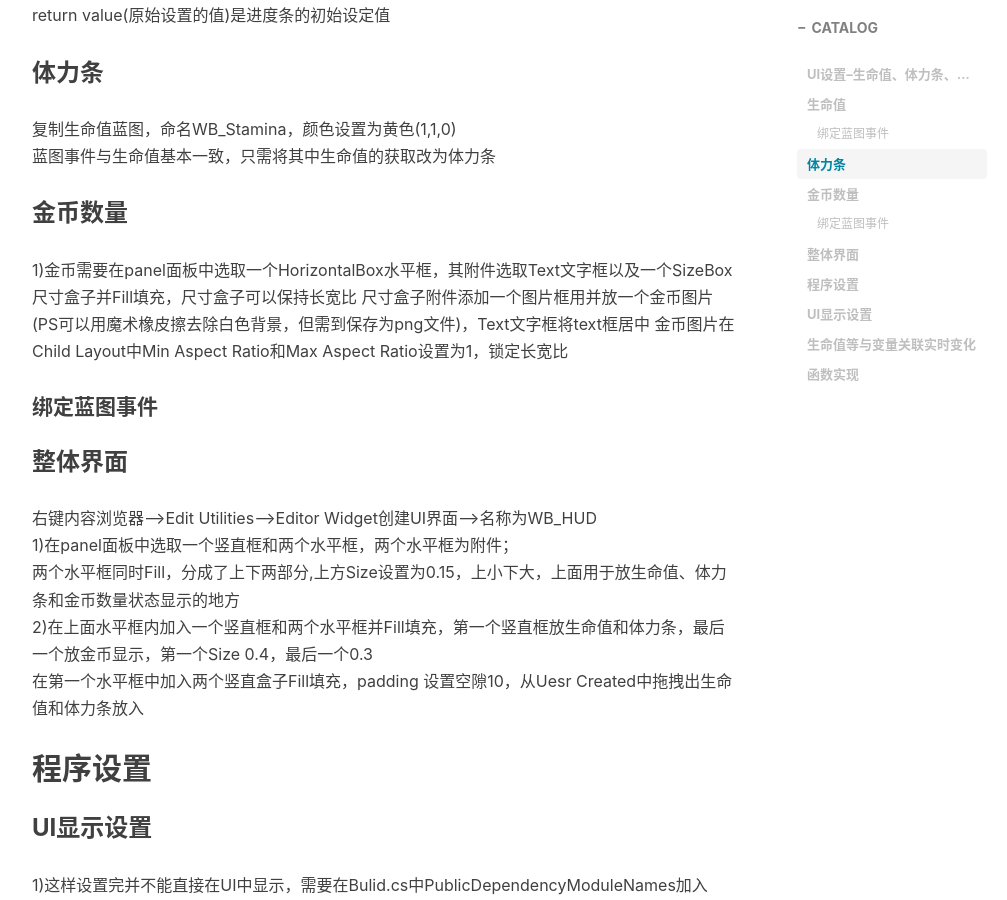
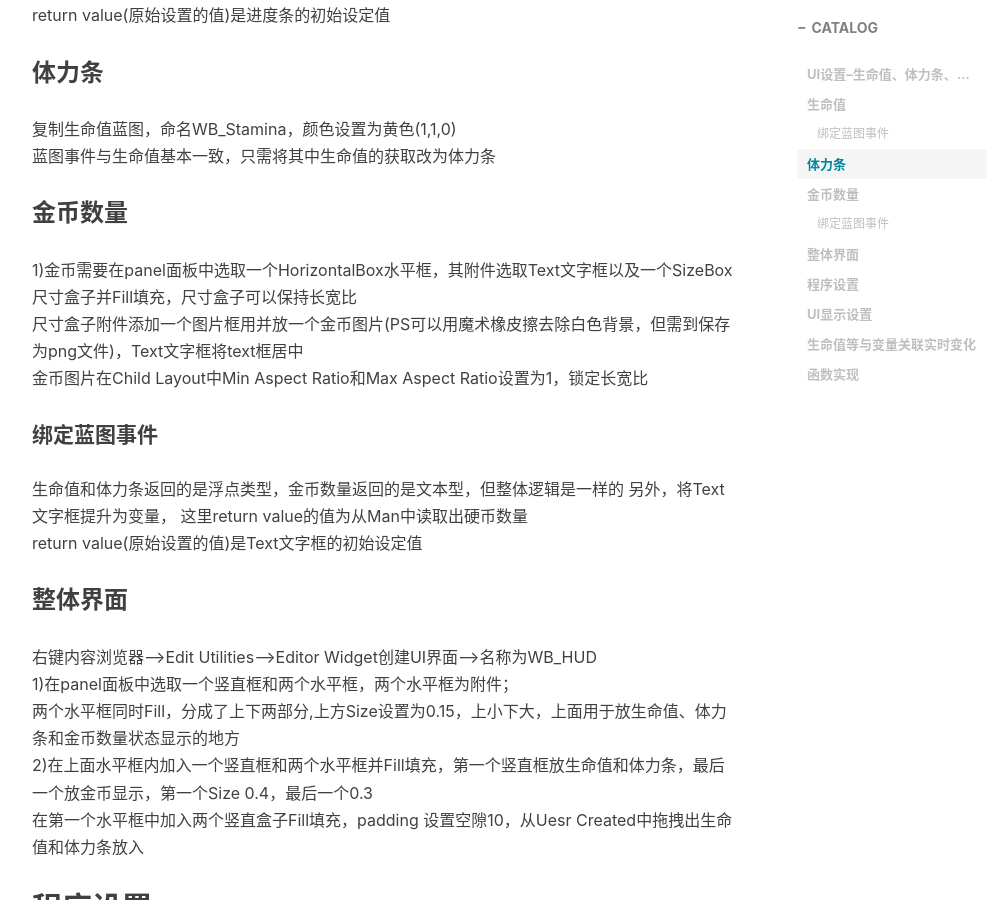
Before and after one commit to AIaimuti/aiaimuti.github.io, a Jekyll site: the page built from _posts/UE4/UE4_C++/2020-5-1-HUD_UI.md, in a window 1280 px wide and 900 px high, scrolled down 1322 px. Shown: the whole window, without its empty margins (233-1240 px from the left). Built offline with Jekyll 4.4.1, drawn with Linux system fonts in a browser that asks for light colours; nearby versions of some CDN libraries; comment, search, counter and statistics services are not loaded.

Commit message:
Update 2020-5-1-HUD_UI.md

```diff
--- a/_posts/UE4/UE4_C++/2020-5-1-HUD_UI.md
+++ b/_posts/UE4/UE4_C++/2020-5-1-HUD_UI.md
@@ -39,10 +39,15 @@ return value(原始设置的值)是进度条的初始设定值
 蓝图事件与生命值基本一致，只需将其中生命值的获取改为体力条
 
 ### 金币数量
-1)金币需要在panel面板中选取一个HorizontalBox水平框，其附件选取Text文字框以及一个SizeBox尺寸盒子并Fill填充，尺寸盒子可以保持长宽比
-尺寸盒子附件添加一个图片框用并放一个金币图片(PS可以用魔术橡皮擦去除白色背景，但需到保存为png文件)，Text文字框将text框居中
+1)金币需要在panel面板中选取一个HorizontalBox水平框，其附件选取Text文字框以及一个SizeBox尺寸盒子并Fill填充，尺寸盒子可以保持长宽比<br>
+尺寸盒子附件添加一个图片框用并放一个金币图片(PS可以用魔术橡皮擦去除白色背景，但需到保存为png文件)，Text文字框将text框居中<br>
 金币图片在Child Layout中Min Aspect Ratio和Max Aspect Ratio设置为1，锁定长宽比
+
 #### 绑定蓝图事件
+生命值和体力条返回的是浮点类型，金币数量返回的是文本型，但整体逻辑是一样的
+另外，将Text文字框提升为变量，
+这里return value的值为从Man中读取出硬币数量 <br>
+return value(原始设置的值)是Text文字框的初始设定值
 
 ### 整体界面
 右键内容浏览器-->Edit Utilities-->Editor Widget创建UI界面-->名称为WB_HUD<br>
```
